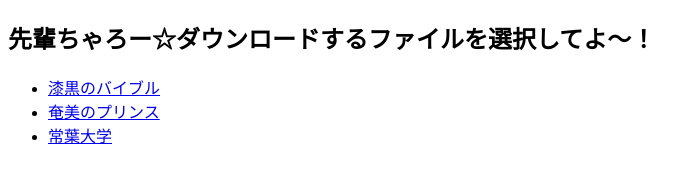
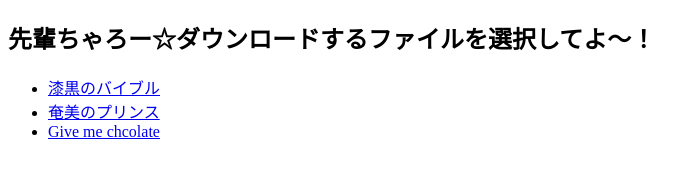
Before and after one commit to Rikuto6425/Rikuto6425.github.io, a plain HTML site: page index.html in a window 1280 px wide. Shown: the whole page, without its empty margins (0-700 px from the left). Drawn offline with Linux system fonts and the light colour scheme.

Commit message:
Update index.html

```diff
--- a/index.html
+++ b/index.html
@@ -36,7 +36,7 @@
     <ul>
         <li><a href="#" onclick="requestPassword('file1.pdf')">漆黒のバイブル</a></li>
         <li><a href="#" onclick="requestPassword('file2.pdf')">奄美のプリンス</a></li>
-        <li><a href="#" onclick="requestPassword('file3.pdf')">常葉大学</a></li>
+        <li><a href="#" onclick="requestPassword('file3.pdf')">Give me chcolate</a></li>
     </ul>
 </body>
 </html>
```
